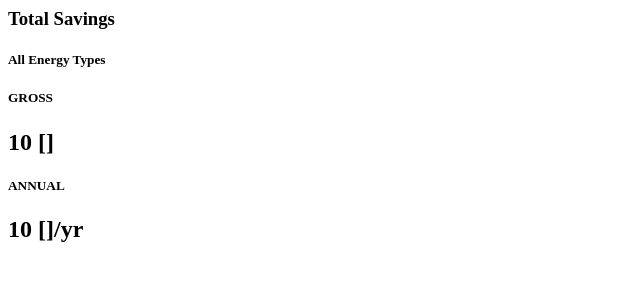
After one commit to impactlab/oeem-client, a Django app: template dashboard/templates/partials/summary_all_types.html in a window 1280 px wide. The commit adds this page. Shown: the top 300 px of the page, without its empty margins (0-640 px from the left). Run offline with Django 3.2, Linux system fonts and the light colour scheme; the template is opened without the code that fills it: most values are stand-ins (such as "Sample title", 1, 10 or a date in 2020).

Commit message:
savings across all energy types for block detail

```diff
--- a/dashboard/templates/dashboard/project_detail.html
+++ b/dashboard/templates/dashboard/project_detail.html
@@ -24,9 +24,6 @@
         </div>
 
         <div class="row-fluid" id="project-block-content">
-<!--           <div class="col-xs-2">
-            <h5>Content</h5>
-          </div> -->
 
           {% for savings_data in all_savings_data %}
           <div class="energy-detail-pane" id="pane-summary-{{ savings_data.energy_type_slug }}">
--- /dev/null
+++ b/dashboard/templates/partials/summary_all_types.html
@@ -0,0 +1,19 @@
+{% load humanize %}
+
+<div id="summary-all-types">
+  <div class="col-xs-4">
+    <h3>Total Savings</h3>
+    <h5>All Energy Types</h5>
+  </div>
+  <div class="col-xs-4">
+    <h5 class="no-pad-bottom pad-top">GROSS</h5>
+    <h2 id="total-gross-savings">{{ savings_all_types.gross | floatformat:"0" | intcomma }}
+    <span class="units">{{ savings_all_types.unit }}</span></h2>
+  </div>
+
+  <div class="col-xs-4">
+    <h5 class="no-pad-bottom pad-top">ANNUAL</h5>
+    <h2 id="total-annual-savings">{{ savings_all_types.annual | floatformat:"0" | intcomma }}
+    <span class="units">{{ savings_all_types.unit }}/yr</span></h2>
+  </div>
+</div>
```
Also changed, not shown: dashboard/templates/dashboard/project_block_detail.html (+8 -27 lines), dashboard/views.py (+12 -0 lines), 1 other file.
